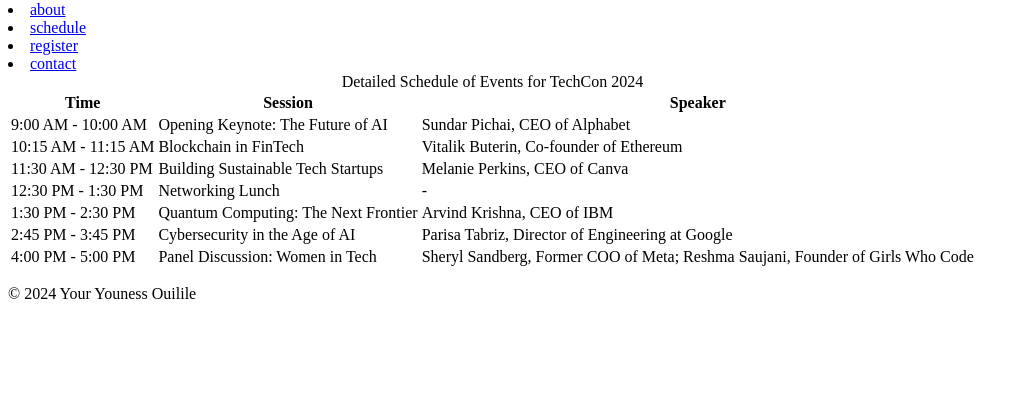
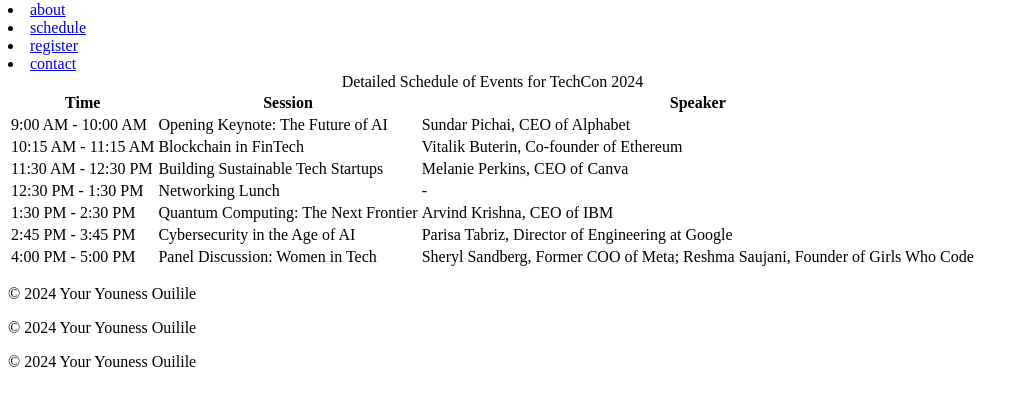
Before and after one commit to Youness-ouilile/TechCon_HTML, a plain HTML site: page techcon_website/schedule.html in a window 1280 px wide. Shown: the part 79-484 px from the top of the page, without its empty margins (0-1029 px from the left). Drawn offline with Linux system fonts and the light colour scheme.

Commit message:
schedule.html

```diff
--- a/techcon_website/schedule.html
+++ b/techcon_website/schedule.html
@@ -73,6 +73,8 @@
 
     <footer>
         <p>&copy; 2024 Your Youness Ouilile</p>
+        <p>&copy; 2024 Your Youness Ouilile</p>
+        <p>&copy; 2024 Your Youness Ouilile</p>
 
     </footer>
  </body>
```
